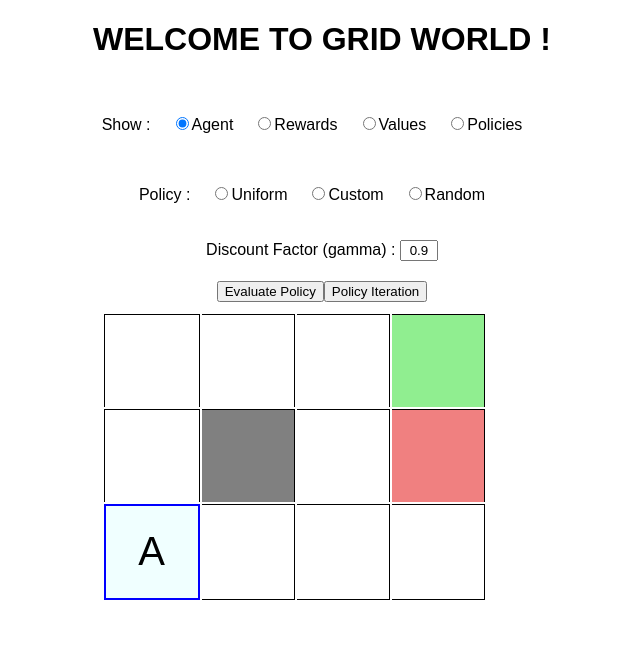
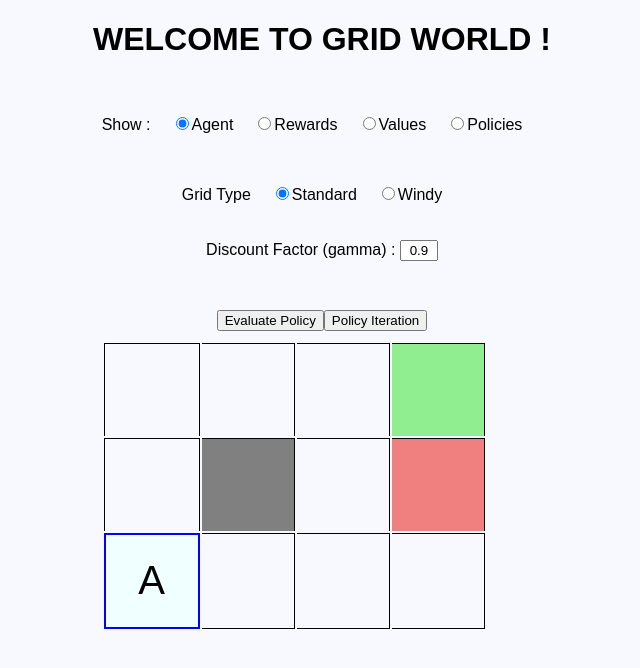
Before and after one commit to elhamza9/Grid-World-Reinforcement-Learning-ReactJS, a React (Create React App) app: page / in a window 1280 px wide. Shown: the top 668 px of the page, without its empty margins (318-958 px from the left). Built offline with nearby package versions, Linux system fonts and the light colour scheme.

Commit message:
Added possibility to change grid rewards and added windiness

```diff
--- a/src/components/Grid.js
+++ b/src/components/Grid.js
@@ -106,7 +106,8 @@ class Grid extends Component {
       values: values,
       currentI: props.startPos[0],
       currentJ: props.startPos[1],
-      gamma: 0.9                 // Discount Factor
+      gamma: 0.9,                 // Discount Factor
+      windy: true,
     };
   }
 
@@ -173,6 +174,23 @@ class Grid extends Component {
     }
   }
 
+
+  gridOptionChange = (ev) => {
+    if (ev.target.value === 'standard') {
+      this.setState({
+        ...this.state,
+        windy: false,
+      });
+    } else if (ev.target.value === 'windy') {
+      this.setState({
+        ...this.state,
+        windy: true,
+      });
+    } else {
+      alert('unknown grid world type');
+    }
+  }
+
   policyOptionChange = (ev) => {
     let v = ev.target.value;
     if (v === 'uniform') {
@@ -200,15 +218,17 @@ class Grid extends Component {
       });
     } else if (v === 'random') {
       let pols = new Map(this.state.policies), p, r;
+      let prob_main_action = this.state.windy ? 0.5 : 1;
+      let prob_other_actions = this.state.windy ? 0.5/3 : 0;
       for (let s of pols.keys()) {
         p = pols.get(s);
         if (p.length > 0) {
           r = Math.floor(Math.random()*p.length);
           console.log(r);
           for (let e of p) {
-            e[1] = 0;
+            e[1] = prob_other_actions;
           }
-          p[r][1] = 1;
+          p[r][1] = prob_main_action;
           pols.set(s, p);
         }
       }
@@ -222,8 +242,51 @@ class Grid extends Component {
     }
   }
 
+  rewardOptionChange = (ev) => {
+    let newRewards = new Map(this.state.rewards);
+    let goalState = `${this.props.goalPos[0]}${this.props.goalPos[1]}`;
+    let holeState = `${this.props.holePos[0]}${this.props.holePos[1]}`;
+    let wallStates = [];
+    for (let w of this.props.wallsPos) {
+      wallStates.push(`${w[0]}${w[1]}`);
+    }
+    if (ev.target.value === 'standard') {
+      for (let s of newRewards.keys()) {
+        if (s === goalState) {
+          newRewards.set(s, 1);
+        } else if (s === holeState) {
+          newRewards.set(s, -1);
+        } else if ( s in wallStates) {
+          newRewards.set(s, 0)
+        }
+        else {
+          newRewards.set(s, 0)
+        }
+      }
+    } else if (ev.target.value === 'negative') {
+      for (let s of newRewards.keys()) {
+        if (s === goalState) {
+          newRewards.set(s, 1);
+        } else if (s === holeState) {
+          newRewards.set(s, -1);
+        } else if ( s in wallStates) {
+          newRewards.set(s, 0)
+        } else {
+          newRewards.set(s, -1)
+        }
+      }
+    } else if (ev.target.value === 'custom') {
+      alert('TODO');
+      // TODO
+    }
+    this.setState({
+      ...this.state,
+      rewards: newRewards
+    })
+  };
+
   gridStateClick = (ev) => {
-    if (this.state.policyEditable) {
+    if (this.state.gridContent === 'policies' && this.state.policyEditable) {
       let s = ev.target.dataset.state;
       this.setState({
         ...this.state,
@@ -314,7 +377,11 @@ class Grid extends Component {
     });
     await sleep(200);
     let old_val, new_val, new_state, policy, r, delta, threshold = 1e-3, problem=false, new_values_map, posOfState;
-    let new_policy_map, policy_converged, old_a, new_a, best_val;
+    let new_policy_map, newPol,  policy_converged, old_a, new_a, best_val;
+    let prob_main_action, prob_other_actions; // if windy 0.5 for main and 0.5/3
+    prob_main_action = this.state.windy ? 0.5 : 1;
+    prob_other_actions = this.state.windy ? 0.5/3 : 0;
+
     while (true) {
       new_values_map = new Map(this.state.values);
       new_policy_map = new Map(this.state.policies);
@@ -369,7 +436,7 @@ class Grid extends Component {
       for (let s of this.state.states) {
         policy = new_policy_map.get(s);
         if (policy.length > 0) {
-          old_a  = policy.filter(e => e[1] === 1)[0][0];
+          old_a  = policy.filter(e => e[1] === prob_main_action)[0][0];
           best_val = Number.NEGATIVE_INFINITY;
           posOfState = this.getPosFromState(s);
 
@@ -386,12 +453,12 @@ class Grid extends Component {
 
           if (old_a !== new_a) {
             policy_converged = false;
-            let newPol = Array.from(policy);
+            newPol = Array.from(policy);
             for (let e of newPol) {
               if (e[0] === new_a) {
-                e[1] = 1;
+                e[1] = prob_main_action;
               } else {
-                e[1] = 0;
+                e[1] = prob_other_actions;
               }
             }
             console.log(newPol)
@@ -441,7 +508,6 @@ class Grid extends Component {
               if (e[1] > max) {
                 val = `${e[0]}`;
                 max = e[1];
-              } else {
               }
             }
           } else {
@@ -470,7 +536,7 @@ class Grid extends Component {
     }
     return (
       <div className="Grid">
-          <div className="options">
+          <div className="options show">
             <div className="radio">
               <p>Show :</p>
             </div>
@@ -491,28 +557,58 @@ class Grid extends Component {
               <label>Policies</label>
             </div>
           </div>
-          <div className="options">
+          <div hidden={this.state.gridContent!=='policies'} className="options policies">
+              <div className="radio">
+                <p>Policy :</p>
+              </div>
+              <div className="radio">
+                <input type="radio" value="uniform" name="policy" onChange={this.policyOptionChange} />
+                <label>Uniform</label>
+              </div>
+              <div className="radio">
+                <input type="radio" value="custom" name="policy" onChange={this.policyOptionChange} />
+                <label>Custom</label>
+              </div>
+              <div className="radio">
+                <input type="radio" value="random" name="policy" defaultChecked={true} onChange={this.policyOptionChange} />
+                <label>Random</label>
+              </div>
+          </div>
+          <div hidden={this.state.gridContent!=='rewards'} className="options rewards">
             <div className="radio">
-              <p>Policy :</p>
+              <p>Reward :</p>
             </div>
             <div className="radio">
-              <input type="radio" value="uniform" name="policy" onChange={this.policyOptionChange} />
-              <label>Uniform</label>
+              <input type="radio" value="standard" name="reward" defaultChecked={true} onChange={this.rewardOptionChange}/>
+              <label>Standard</label>
             </div>
             <div className="radio">
-              <input type="radio" value="custom" name="policy" onChange={this.policyOptionChange} />
+              <input type="radio" value="negative" name="reward" onChange={this.rewardOptionChange}/>
+              <label>Negative</label>
+            </div>
+            <div className="radio">
+              <input type="radio" value="custom" name="reward" onChange={this.rewardOptionChange}/>
               <label>Custom</label>
             </div>
+          </div>
+          <div className="options grid" hidden={this.state.gridContent!=='agent'}>
             <div className="radio">
-              <input type="radio" value="random" name="policy" onChange={this.policyOptionChange} />
-              <label>Random</label>
+                <p>Grid Type</p>
+            </div>
+            <div className="radio">
+                <input type="radio" value="standard" name="grid-type" onChange={this.gridOptionChange} defaultChecked={true}/>
+                <label>Standard</label>
+            </div>
+            <div className="radio">
+                <input type="radio" value="windy" name="grid-type" onChange={this.gridOptionChange}/>
+                <label>Windy</label>
             </div>
           </div>
           <div className="options">
             <label>Discount Factor (gamma) : </label>
             <input id="gamma-input" ref={this.gammaInput} type="text" defaultValue={this.state.gamma} />
           </div>
-        <div>
+        <div className="actions">
           <button onClick={this.evaluatePolicyClick}>Evaluate Policy</button>
           <button onClick={this.policyIterationClick}>Policy Iteration</button>
         </div>
--- a/src/styles/App.css
+++ b/src/styles/App.css
@@ -1,4 +1,7 @@
+body {
+  background-color: #f8f8ff;
+}
+
 .App {
   text-align: center;
-  margin: 0px 20px;
 }
--- a/src/styles/Grid.css
+++ b/src/styles/Grid.css
@@ -5,6 +5,7 @@
 
 .Grid .options {
     margin: 20px 0px;
+    height: 50px;
 }
 
 .Grid .options .radio {
```
